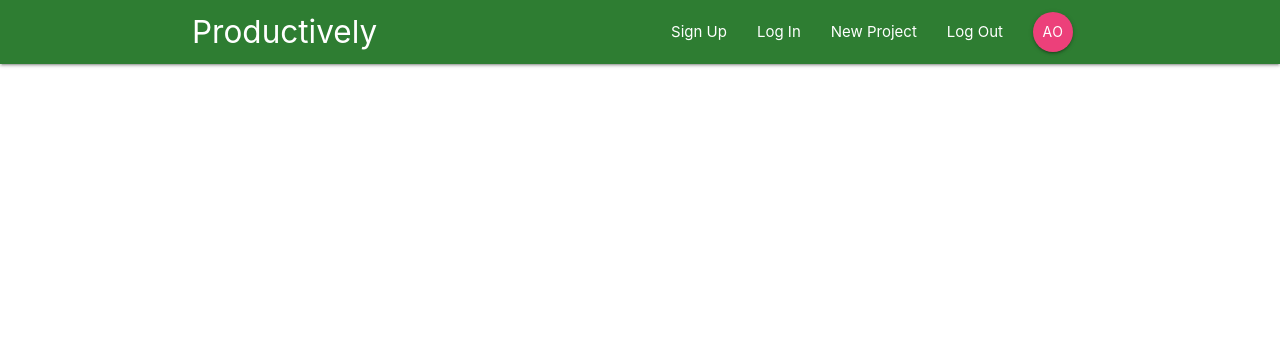
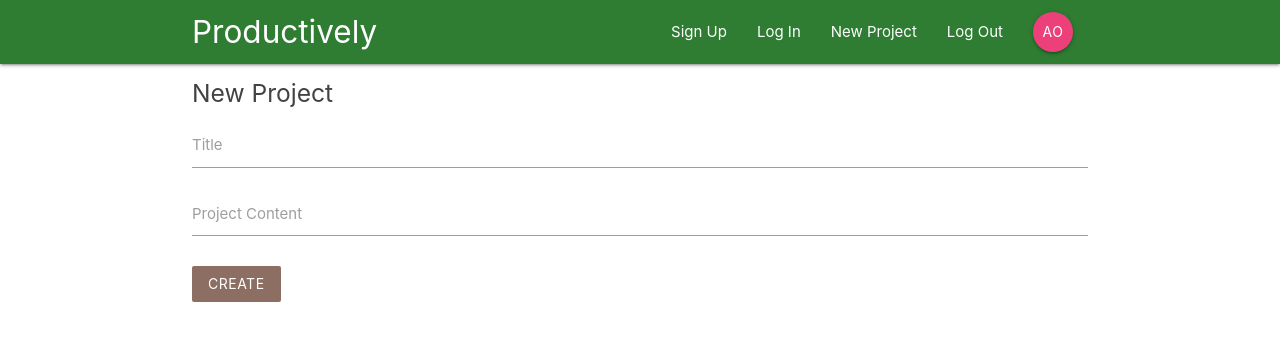
Before and after one commit to AOLink/Productively, a React (Create React App) app: page /create in a window 1280 px wide. Shown: the top 340 px of the page. Built offline with nearby package versions, Linux system fonts and the light colour scheme.

Commit message:
completed structure of Create New Project component

```diff
--- a/src/App.js
+++ b/src/App.js
@@ -5,6 +5,7 @@
 import ProjectDetails from './components/projects/ProjectDetails'
 import SignIn from "./components/auth/SignIn"
 import SignUp from "./components/auth/SignUp"
+import CreateProject from "./components/projects/CreateProject"
 
 //function App() {
 class App extends Component{
@@ -19,6 +20,7 @@
           <Route path="/project/:id" component={ProjectDetails} />
           <Route path="/signin" component={SignIn} />
           <Route path="/signup" component={SignUp}/>
+          <Route path="/create" component={CreateProject}/>
         </Switch>
 
 
--- a/src/components/projects/Createproject.js
+++ b/src/components/projects/Createproject.js
@@ -0,0 +1,44 @@
+import React, { Component } from 'react'
+
+class CreateProject extends Component {
+    state = {
+        title: "",
+        content:""
+    }
+
+    handleChange = (e) => {
+        this.setState({
+            [e.target.id]: e.target.value
+        })
+    }
+    handleSubmit = (e) => {
+
+            e.preventDefault();
+            console.log(this.state)
+
+    }
+
+    render() {
+        return (
+            <div className="container">
+                <form onSubmit={this.handleSubmit} className="white">
+                    <h5 className="grey-text text-darken-3">New Project</h5>
+                    <div className="input-field">
+                        <label htmlFor="title">Title</label>
+                        <input type="text" id="title" onChange={this.handleChange} />
+                    </div>
+                    <div className="input-field">
+                        <label htmlFor="content">Project Content</label>
+                        <textarea id="content" className="materialize-textarea" onChange={this.handleChange}></textarea>
+                    </div>
+                    <div className="input-field">
+                        <button className="btn brown lighten-1 z-depth-0">Create</button>
+                    </div>
+                </form>
+
+            </div>
+        )
+    }
+}
+
+export default CreateProject
```
Also changed, not shown: src/components/auth/Signup.js (line endings or trailing spaces), 1 other file (tests, documents, lock files or other folders).
